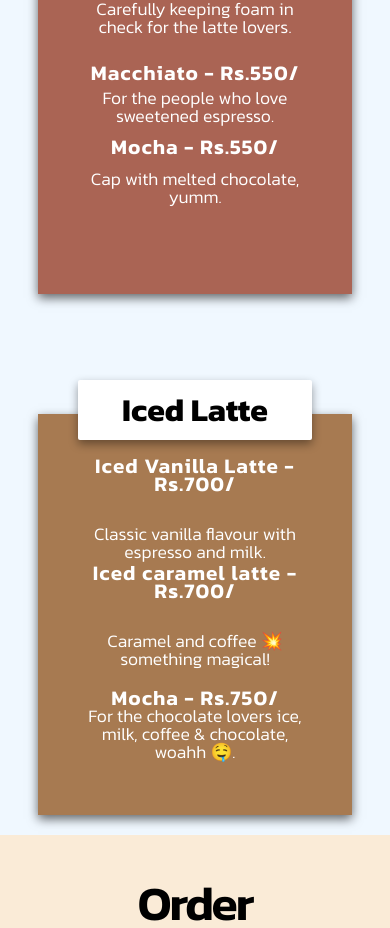
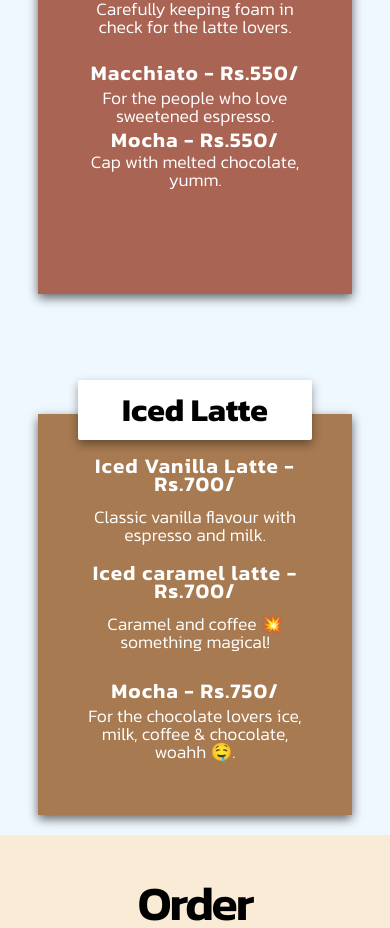
Before and after one commit to burhanmoin1/WizardryBrews, a Next.js app: page / in a window 390 px wide. Shown: the part 1490-2418 px from the top of the page. Built offline with nearby package versions, Linux system fonts and the light colour scheme.

Commit message:
'cleaning'

```diff
--- a/src/app/components/Menu.css
+++ b/src/app/components/Menu.css
@@ -141,7 +141,7 @@
 
     .lattedesc {
 
-        transform: translateY(-142%);
+        transform: translateY(-188%);
 
     }
 
@@ -173,6 +173,10 @@
 
     }
 
+    .mochalatte {
+        transform: translateY(-300%);
+    }
+
     .espressoheading {
         font-size: 2rem;
         margin-top: -14px;
```
